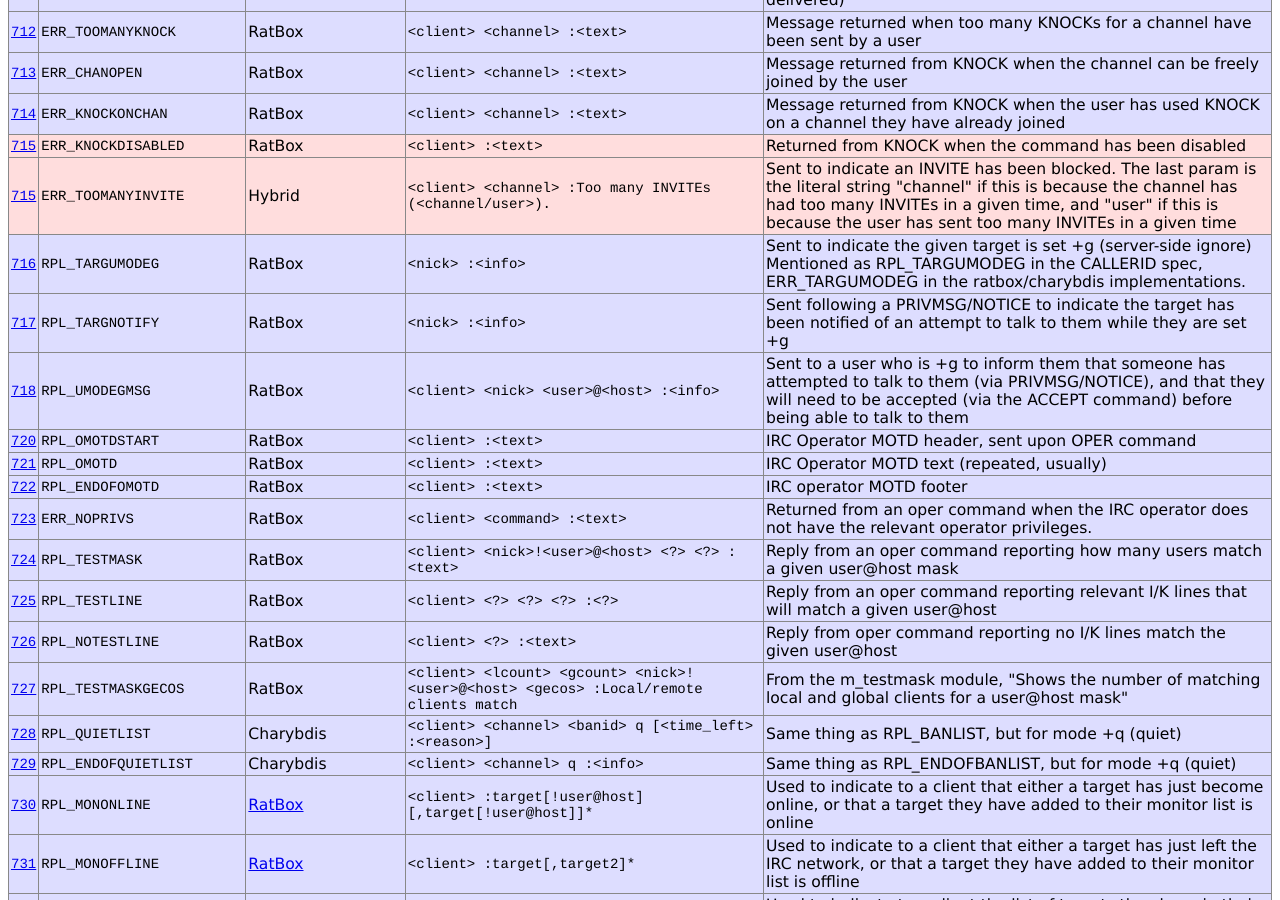
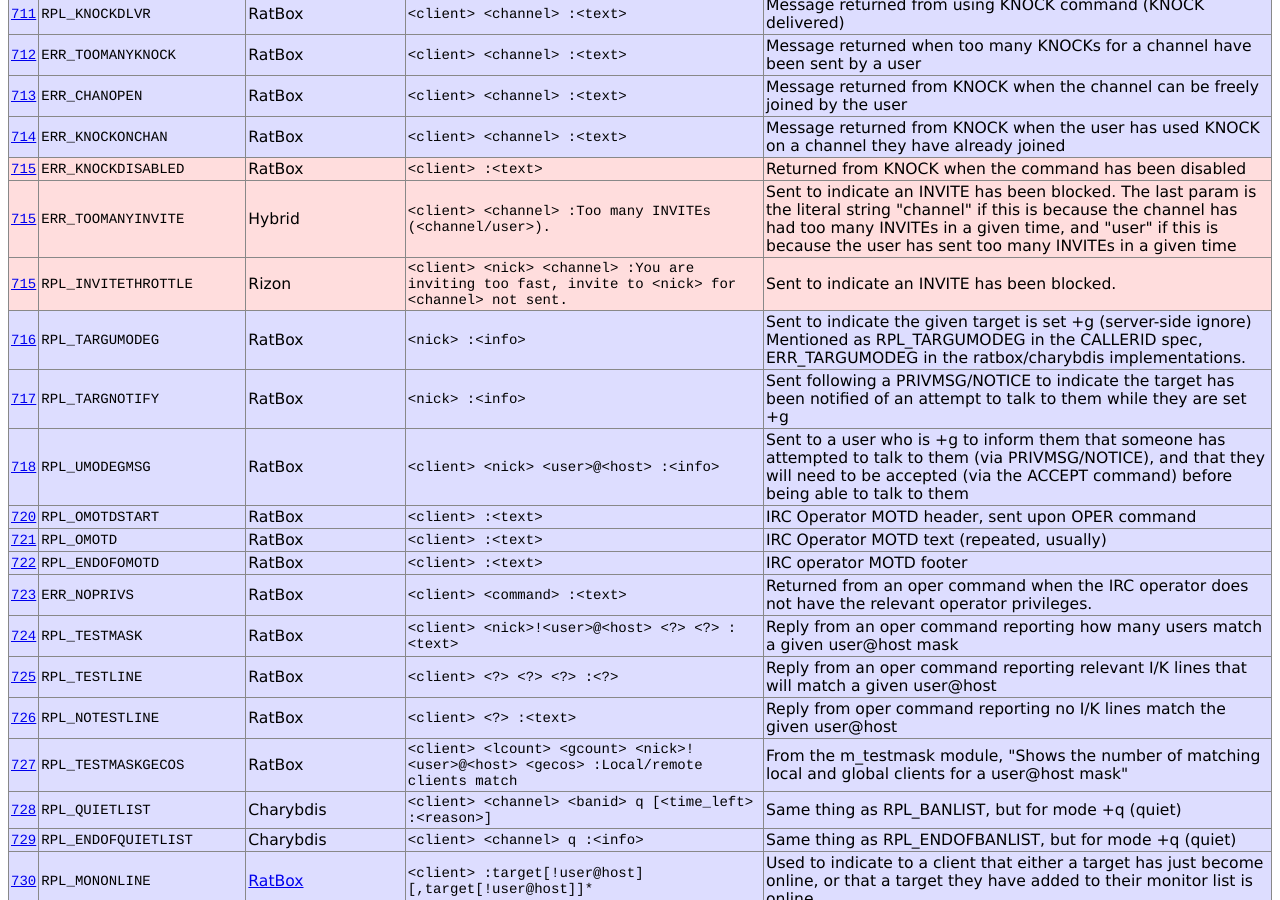
Before and after one commit to ircdocs/irc-defs, a Jekyll site: the page built from defs/ircnumerics.html, in a window 1280 px wide and 900 px high, scrolled down 16011 px. Built offline with Jekyll 4.4.1, drawn with Linux system fonts in a browser that asks for light colours; some of the changed text lies outside the part shown.

Commit message:
ircnumerics: Add some Rizon numerics

```diff
--- a/_data/ircnumerics.yaml
+++ b/_data/ircnumerics.yaml
@@ -547,6 +547,14 @@
         conflict: true
 
     -
+        name: RPL_STATSBLINE
+        numeric: "227"
+        origin: Rizon
+        comment: Returns details about active DNS blacklists and hits.
+
+        conflict: true
+
+    -
         name: RPL_STATSQLINE
         numeric: "228"
         origin: ircu
@@ -3737,6 +3745,16 @@
         conflict: true
 
     -
+        name: RPL_INVITETHROTTLE
+        numeric: "715"
+        origin: Rizon
+        format: "<client> <nick> <channel> :You are inviting too fast, invite to <nick> for <channel> not sent."
+        comment: >
+            Sent to indicate an INVITE has been blocked.
+
+        conflict: true
+
+    -
         name: RPL_TARGUMODEG
         numeric: "716"
         origin: RatBox
```
